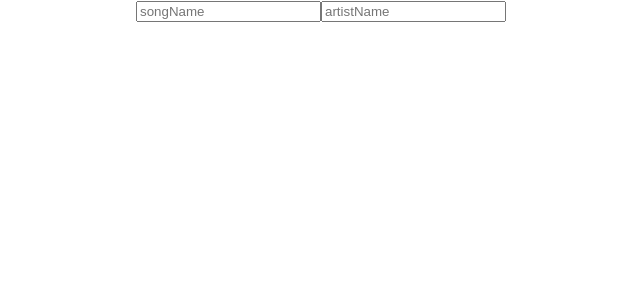
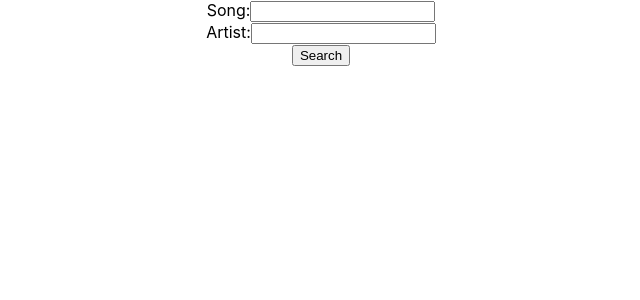
Before and after one commit to lauradang/lyric-search, a React (Create React App) app in the folder react_lyric_search/: page / in a window 1280 px wide. Shown: the top 300 px of the page, without its empty margins (319-959 px from the left). Built offline with nearby package versions, Linux system fonts and the light colour scheme.

Commit message:
:sparkles: Fetch API data

```diff
--- a/react_lyric_search/src/App.js
+++ b/react_lyric_search/src/App.js
@@ -1,14 +1,16 @@
 import React from 'react';
-import logo from './logo.svg';
 import './App.css';
 import Form from './Form';
 
-function App() {
-  return (
-    <div className="App">
-      <Form />
-    </div>
-  );
+class App extends React.Component {
+
+  render() {
+    return (
+      <div className="App">
+        <Form onSubmit={ this.onFormSubmit }/>
+      </div>
+    );
+  }
 }
 
 export default App;
--- a/react_lyric_search/src/Form.js
+++ b/react_lyric_search/src/Form.js
@@ -1,23 +1,40 @@
 import React from 'react';
 
+const API_ROOT = "https://lyric-api.herokuapp.com/api/find/";
+
 class Form extends React.Component {
-    state = {
-        songName: '',
-        artistName: ''
-    }
 
+    constructor() {
+        super();
+        this.onFormSubmit = this.onFormSubmit.bind(this);
+      }
 
-    render() {
+    onFormSubmit(event) {
+        event.preventDefault();
+        const song = event.target.songName.value;
+        const artist = event.target.artistName.value;
+
+        const url = API_ROOT + artist + "/" + song;
+
+        fetch(url)
+        .then(response => response.json())
+        .then(responseJson => {
+            console.log(responseJson)
+        })
+    };
+
+      render() {
         return (
-            <form>
-                <input placeholder='songName'
-                value={this.state.songName}
-                onChange={e => this.setState({ songName: e.target.value})}>
-                </input>
-                <input placeholder='artistName'
-                value={this.state.artistName}
-                onChange={e => this.setState({ artistName: e.target.value})}>
-                </input>
+            <form onSubmit={ this.onFormSubmit }>
+                Song:
+                <input type="text" id="song" name="songName" />
+                <br/>
+                Artist:
+                <input type="text" id="artist" name="artistName" />
+                <br/>
+                <button type="submit">
+                    Search
+                </button>
             </form>
         );
     }
```
Also changed, not shown: react_lyric_search/src/Fetch.js (added, +11 -0 lines).
